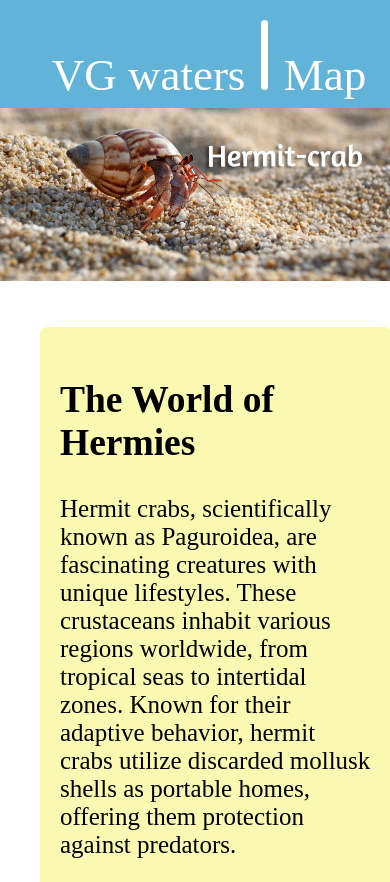
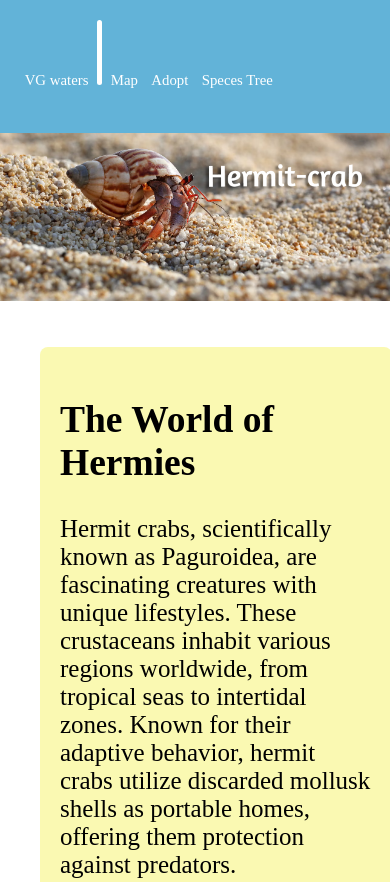
Before and after one commit to VictorShatteredShield/VictorShatteredShield.github.io, a plain HTML site: page index.html in a window 390 px wide. Shown: the top 882 px of the page. Drawn offline with Linux system fonts and the light colour scheme.

Commit message:
idkWhatsdiffrent

```diff
--- a/CSS/styles.css
+++ b/CSS/styles.css
@@ -6,6 +6,7 @@ body {
     background-color: white;
     margin: 0;
 }
+
 
 body, h1, ul {
     margin: 0;
@@ -17,6 +18,14 @@ body, h1, ul {
     height: 70px;
     border-radius: 4px;
 }
+.HeaderHelper{
+    background-color: #62b3d8;
+    position: absolute;
+    top: calc(8vh + 40px);
+    height: 3vh;
+    width: 100%;
+
+}
 header {
     background-color: #62b3d8;
     color: #fff;
@@ -27,13 +36,13 @@ header {
     align-items: center;
     width: 100%;
     height: 8vh;
-    margin-top: 0;
+    margin-bottom: 20px;
 }
 
 a{
     color:white;
     text-decoration: none;
-    font-size: 45px;
+    font-size: 3vw;
     margin:3vw;
 }
 a:hover{
@@ -179,4 +188,21 @@ main{
     .ImgTxtPar{
         margin-top: 5vh;
     }
+    a{
+        font-size: 3.8vw;
+        margin:1.2vw;
+    }
+    .Crust{
+        content: "Crustacean";
+    }
+
+    header {
+        padding: 20px;
+        padding-left: 0px;
+    }
+    .SgnUmtn{
+        width: 5px;
+        height: 65px;
+        border-radius: 4px;
+    }
 }
--- a/index.html
+++ b/index.html
@@ -8,6 +8,9 @@
     </head>
     <script src="JS/script.js" defer></script>
     <body>
+        <div class="HeaderHelper">
+
+        </div>
         <header>
             <ul class="HList">
                 <li><a href="index.html">VG waters</a></li>
@@ -15,9 +18,10 @@
                 <li><a href="Map.html">Map</a></li>
                 <li><a href="PlaceHolder.html">Adopt</a></li>
                 <li><a href="SpeciesTree.html">Speces Tree</a></li>
-                <li><a href="PlaceHolder.html">Back to crustacean</a></li>
+                <li><a href="PlaceHolder.html" class="Crust">Back to crustacean</a></li>
             </ul>
         </header>
+
         <main>
             <img class="Hero" src="Content/Er0.png" alt="MammaMia">
             <div class="ImgTxtPar">
```
Also changed, not shown: Content/footer.png (added).
